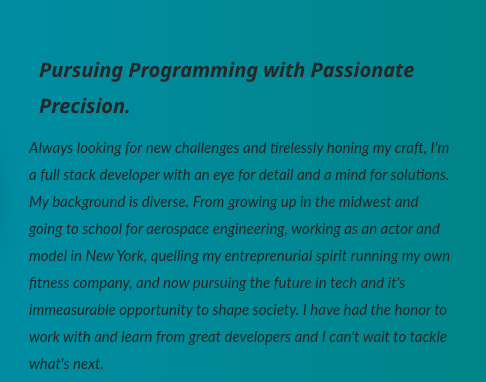
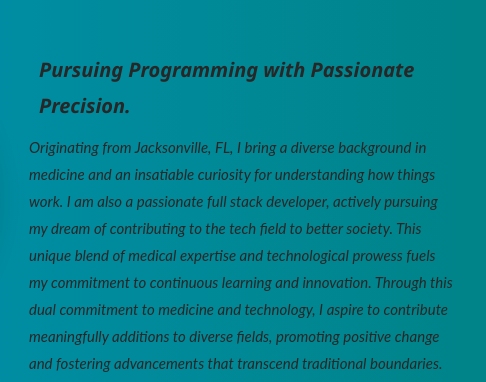
Before and after one commit to RachelCodes42/rachel.hochman.portfolio, a website: page index.html in a window 1280 px wide. Shown: the part 2691-3073 px from the top of the page, 635-1121 px from the left. Drawn offline with nearby package versions, Linux system fonts and the light colour scheme; some packages are replaced by stand-ins of ours.

Commit message:
about me

```diff
--- a/index.html
+++ b/index.html
@@ -174,13 +174,7 @@
                                 <h4 class="text-box__section--title">Pursuing Programming with Passionate Precision.</h4>
                                 <div  class="text-box__section--content">
                                     <p>
-                                        Always looking for new challenges and tirelessly honing my craft, I'm a full stack developer with an eye for detail and a
-                                        mind for solutions. My background is diverse. From growing up in the midwest and
-                                        going to school for aerospace engineering, working as an actor and model in New York,
-                                        quelling my entreprenurial spirit running my own fitness company, and now pursuing
-                                        the future in tech and it's immeasurable opportunity to shape society. I have had
-                                        the honor to work with and learn from great developers and I can't wait to tackle
-                                        what's next.
+                                        Originating from Jacksonville, FL, I bring a diverse background in medicine and an insatiable curiosity for understanding how things work. I am also a passionate full stack developer, actively pursuing my dream of contributing to the tech field to better society. This unique blend of medical expertise and technological prowess fuels my commitment to continuous learning and innovation. Through this dual commitment to medicine and technology, I aspire to contribute meaningfully additions to diverse fields, promoting positive change and fostering advancements that transcend traditional boundaries.
                                     </p>
                                 </div>
                             </div>
```
